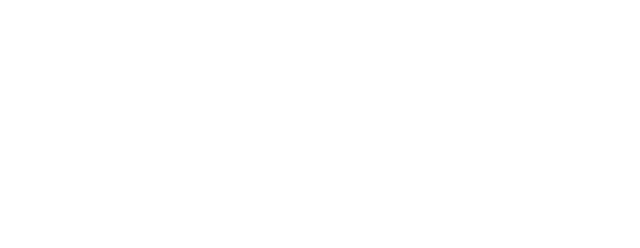
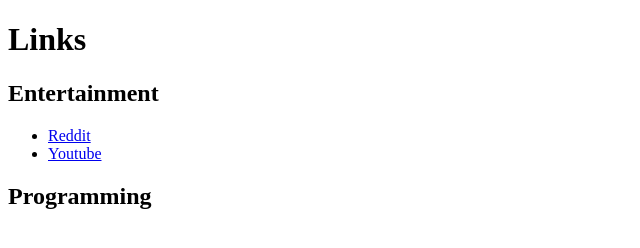
Before and after one commit to Jocomol/startpage, a plain HTML site: page index.html in a window 1280 px wide. Shown: the whole page, without its empty margins (0-640 px from the left). Drawn offline with Linux system fonts and the light colour scheme.

Commit message:
- Added Entertainment Links

```diff
--- a/index.html
+++ b/index.html
@@ -5,6 +5,12 @@
     <title>Joe's startpage</title>
   </head>
   <body>
-
+    <h1>Links</h1>
+    <h2>Entertainment</h2>
+    <ul>
+      <li><a href="https://www.reddit.com/">Reddit</a></li>
+      <li><a href="https://www.youtube.com/">Youtube</a></li>
+    </ul>
+    <h2>Programming</h2>
   </body>
 </html>
```
